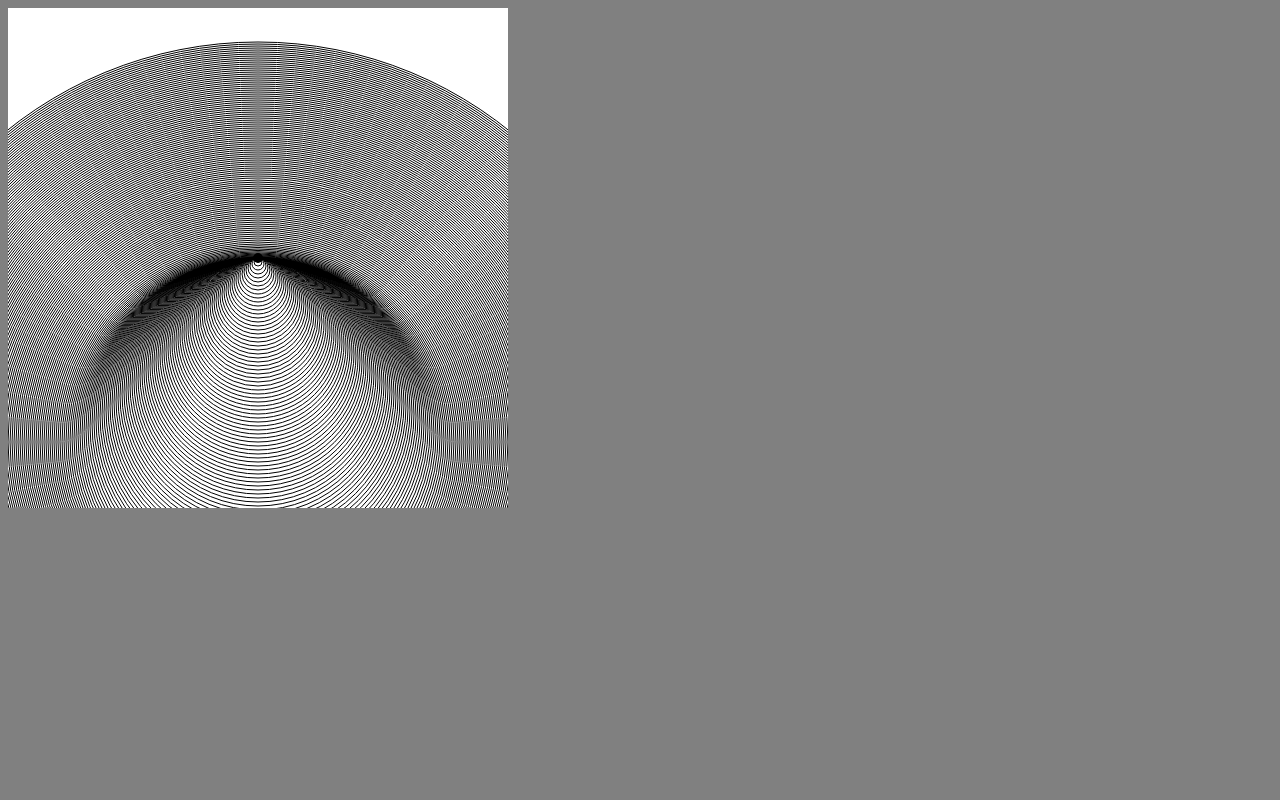
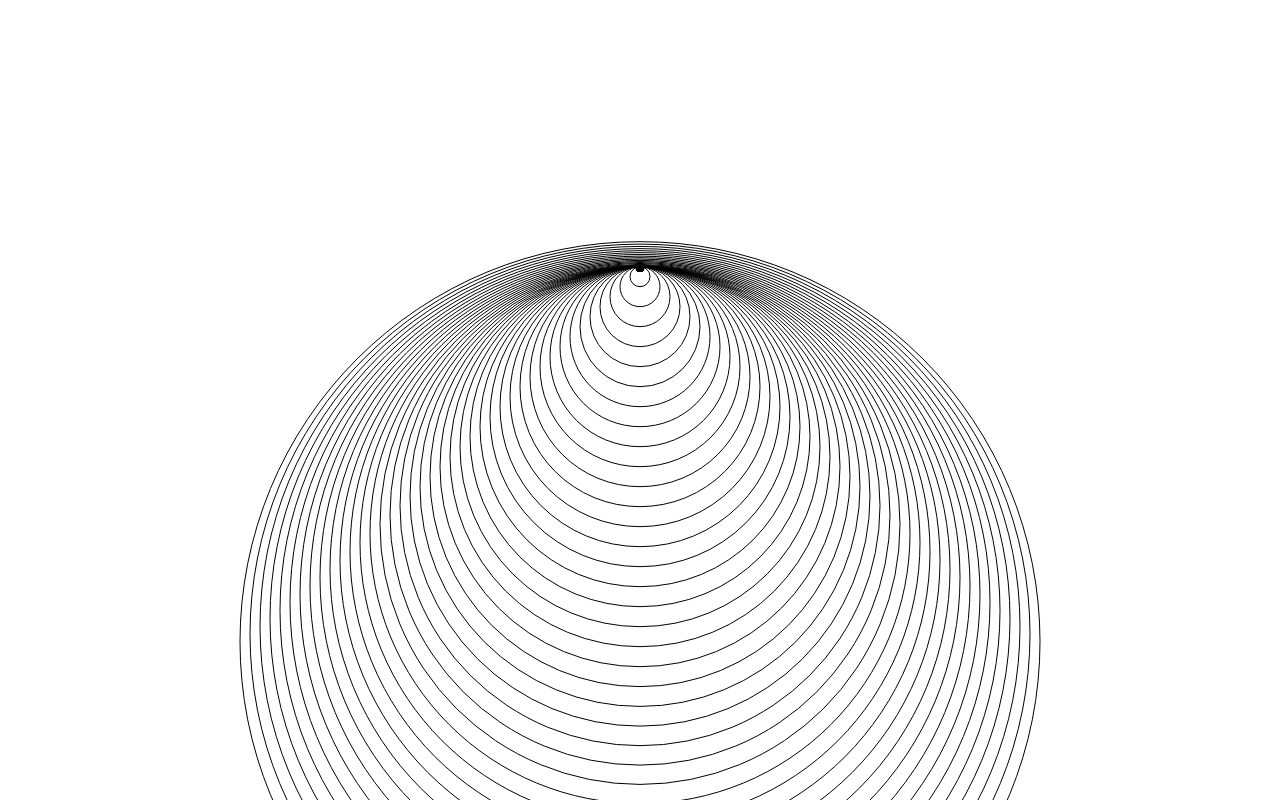
Before and after one commit to appapaa/sto, a plain HTML site: page www/index.html in a window 1280 px wide. Drawn offline with Linux system fonts and the light colour scheme.

Commit message:
размер
Правки размера и т д

```diff
--- a/www/css/style.scss
+++ b/www/css/style.scss
@@ -1,8 +1,12 @@
 body {
   background-color:gray;
-  color:red
+  color:red;
   canvas{
-      background-color: white;
-  color:red;
+    width: 100%;
+    height: 100%;
+    top: 0;
+    left: 0;
+    bottom: 0;
+    position: absolute;
   }
 }
--- a/www/index.html
+++ b/www/index.html
@@ -7,6 +7,6 @@
 	<script src="js/main.js"></script>
 </head>
 <body>
-<canvas height='500' width='500' id='canva'></canvas>
+	<canvas id='canva' />
 </body>
 </html>
--- a/www/js/main.js
+++ b/www/js/main.js
@@ -5,12 +5,14 @@ var dTime = 50;
 var a = 0.00005;
 var dr = 0;
 $( document ).ready(function() {
-	var example = $('canvas')[0];
+	var $canv = $('canvas');
+	var example = $canv[0];
 	ctx = example.getContext('2d');
 	ctx.fillStyle = 'white';
     ctx.save();
-	w =  $('canvas').width();
-	h =  $('canvas').height();
+	w =  $canv.width();
+	h =  $canv.height();
+	$canv.attr('width',$canv.width()).attr('height',$canv.height());
 	go();
 });
 var pprint = function(a){
@@ -84,9 +86,10 @@ var arrArc = function(n){
     }
 };
 var go = function(){
+	ctx.fillStyle = 'white';
     ctx.fillRect(0,0,w,h);
-    ctx.translate(w/2,h/2);
-    var arcs = arrArc(200);
+    ctx.translate(w/2,h/3);
+    var arcs = arrArc(40);
 	var c = dr/dTime;
     drawPoint();
     arcs.draw();
```
Also changed, not shown: www/css/style.css, 1 other file.
